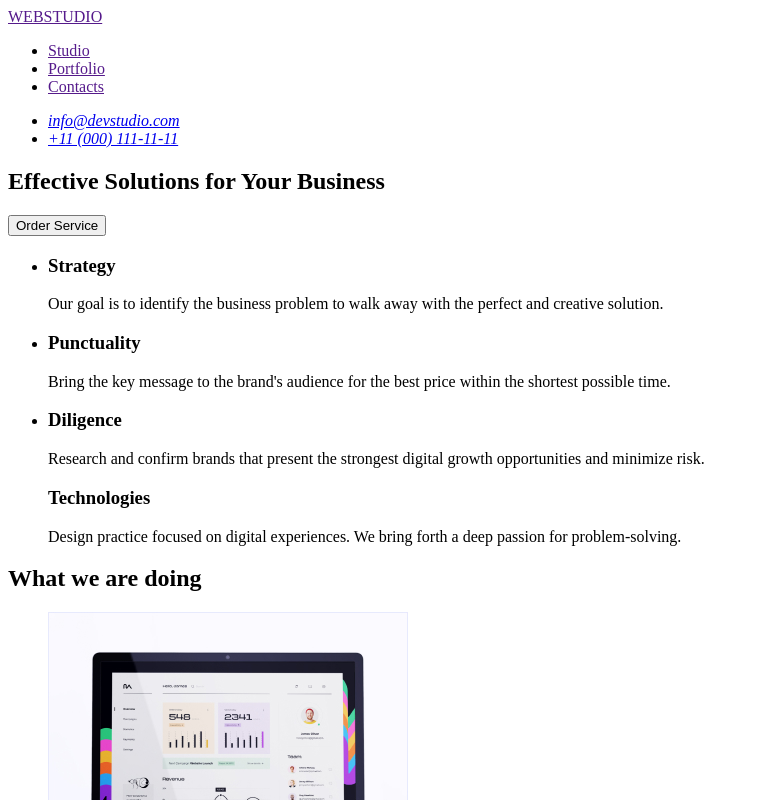
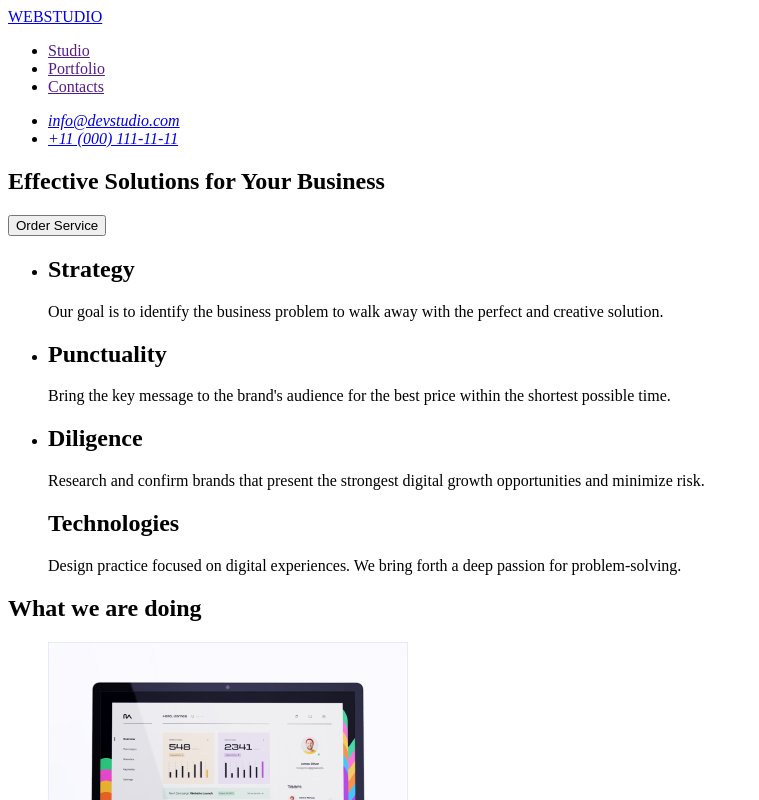
Before and after one commit to Jehmel/goit-markup-hw-01, a plain HTML site: page index.html in a window 1280 px wide. Shown: the top 800 px of the page, without its empty margins (0-759 px from the left). Drawn offline with Linux system fonts and the light colour scheme.

Commit message:
Update index.html

```diff
--- a/index.html
+++ b/index.html
@@ -10,8 +10,8 @@
 
     <!--Sectioning-->
     <header>
-        <a href="">
-            <span>WEBSTUDIO</span>
+        <a href="./index.html">
+            WEBSTUDIO
             <!--<span>STUDIO</span>-->
         </a>
 
@@ -27,52 +27,51 @@
               <a href="" target="_blank">Contacts</a>
             </li>
         </ul>
+    </nav>
     <address>
       <ul>
           <li>
               <a href="mailto:info@devstudio.com" target="_blank">info@devstudio.com</a>
           </li>
           <li>
-                    <a href="tel:+0001111111" target="_blank">+11 (000) 111-11-11</a>
+              <a href="tel:+110001111111" target="_blank">+11 (000) 111-11-11</a>
           </li>
       </ul>
-
   </address>
-    </nav>
     </header>
     <main>
       <section>
         <h1>Effective Solutions for Your Business</h1>
-        <button>Order Service</button>
+        <button type="button">Order Service</button>
       </section>
       <section>
         <ul>
           <li>
-            <h3>
+            <h2>
               Strategy
-            </h3>
+            </h2>
             <p>
               Our goal is to identify the business problem to walk away with the perfect and creative solution.
             </p>
           </li>
           <li>
-            <h3>
+            <h2>
               Punctuality
-            </h3>
+            </h2>
             <p>
                Bring the key message to the brand's audience for the best price within the shortest possible time.
             </p>
           </li>
           <li>
-            <h3>
+            <h2>
               Diligence
-            </h3>
+            </h2>
             <p>
               Research and confirm brands that present the strongest digital growth opportunities and minimize risk.
             </p>
-           <h3>
+           <h2>
               Technologies
-           </h3>
+           </h2>
            <p>
               Design practice focused on digital experiences. We bring forth a deep passion for problem-solving.
           </p>
@@ -158,10 +157,10 @@
       </section>
     </main>
     <footer>
-      <a href="">
-        <span>WEBSTUDIO</span>
+      <a href="./index.html">
+        WEBSTUDIO
       </a>
-      <p>Increase the flow of customers and sales for your business with digital marketing & growth solutions.</p>
+      <p>Increase the flow of customers and <br>sales for your business with digital<br> marketing & growth solutions.</p>
       <span>&copy; Copyright 2022</span>
     </footer>
   </body>
```
Lines whose indentation alone changed are shown as unchanged.
